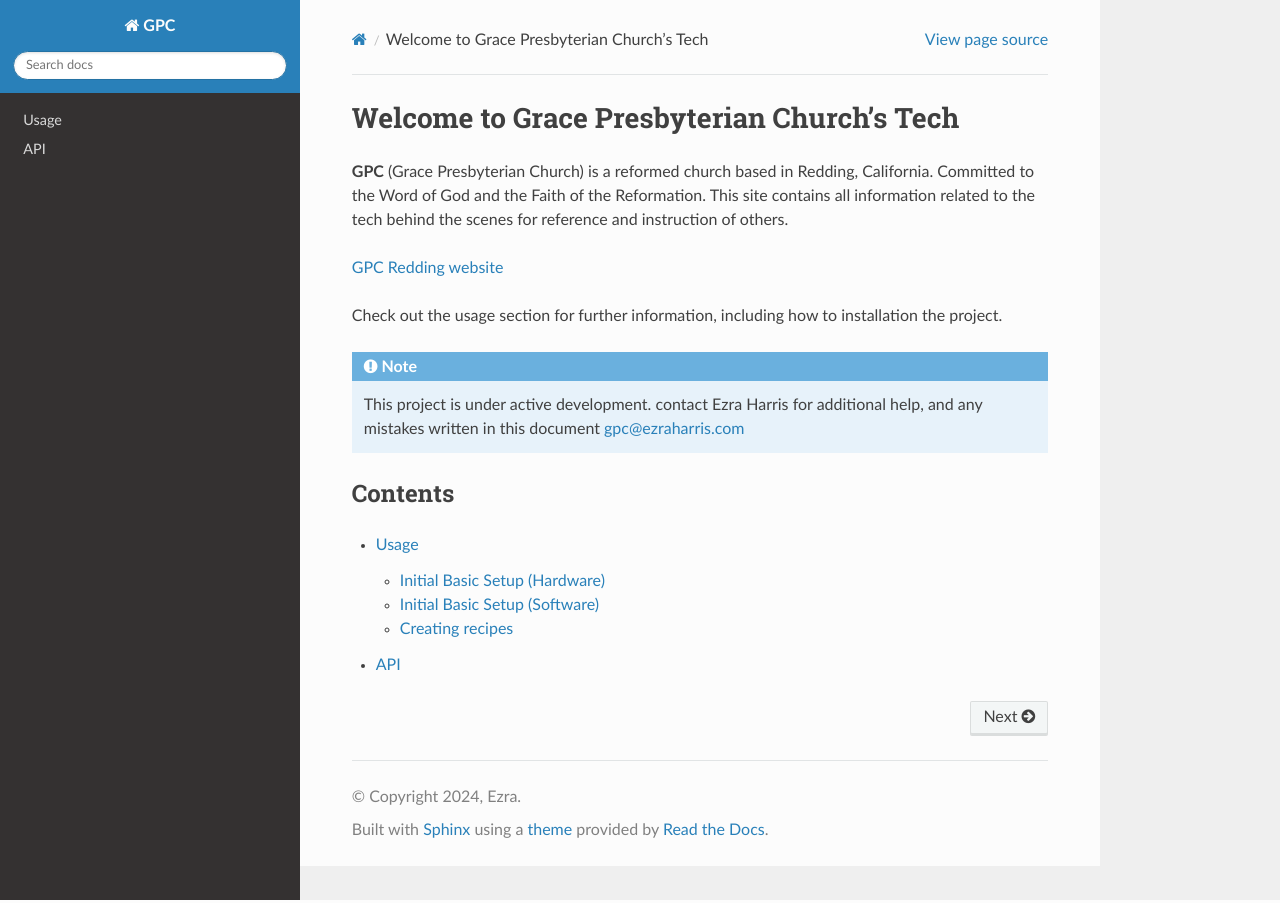
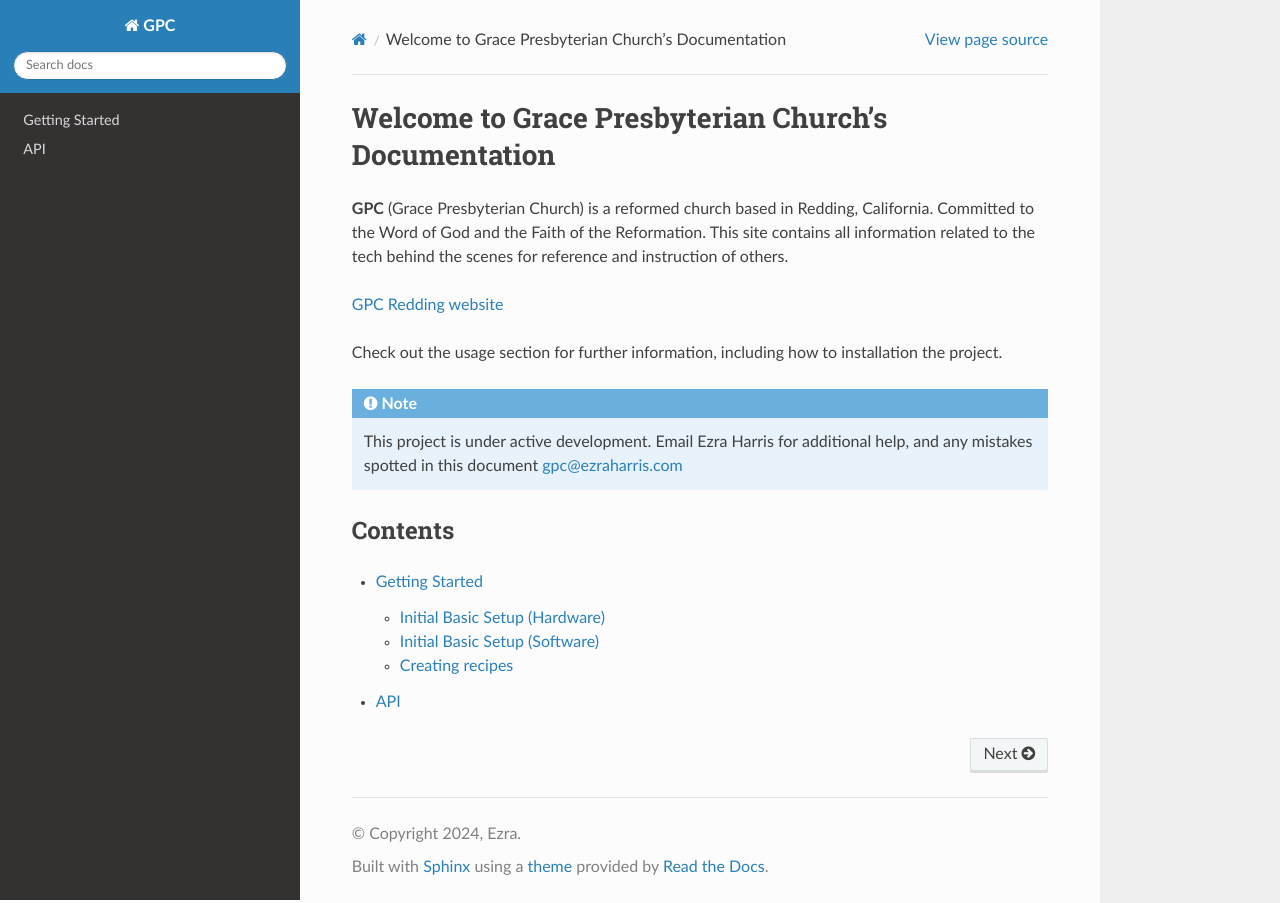
Before and after one commit to BillyDaBones/GPC, a Sphinx documentation site: the page built from docs/source/index.rst, in a window 1280 px wide. Built offline with Sphinx 7.4.7 and the Read the Docs theme 3.1.0, drawn with Linux system fonts in a browser that asks for light colours.

Commit message:
additional info added to gettingStarted
commit #0.0.1.2

```diff
--- a/docs/source/index.rst
+++ b/docs/source/index.rst
@@ -1,11 +1,11 @@
-Welcome to Grace Presbyterian Church's Tech
-===========================================
+Welcome to Grace Presbyterian Church's Documentation
+====================================================
 
 **GPC** (Grace Presbyterian Church) is a reformed church based in Redding, California.
 Committed to the Word of God and the Faith of the Reformation. This site contains all
 information related to the tech behind the scenes for reference and instruction of others.
 
-`GPC Redding website <https://domain.invalid/>`_
+`GPC Redding website <https://www.gpcredding.org/about-us-2/>`_
 
 
 Check out the :doc:`usage` section for further information, including
@@ -14,7 +14,7 @@
 .. note::
 
    This project is under active development.
-   contact Ezra Harris for additional help, and any mistakes written in this document
+   Email Ezra Harris for additional help, and any mistakes spotted in this document
    gpc@ezraharris.com
 
 
```
Also changed, not shown: docs/source/gettingStarted.rst (+21 -3 lines), docs/source/assets/images/church_01.png (added).
